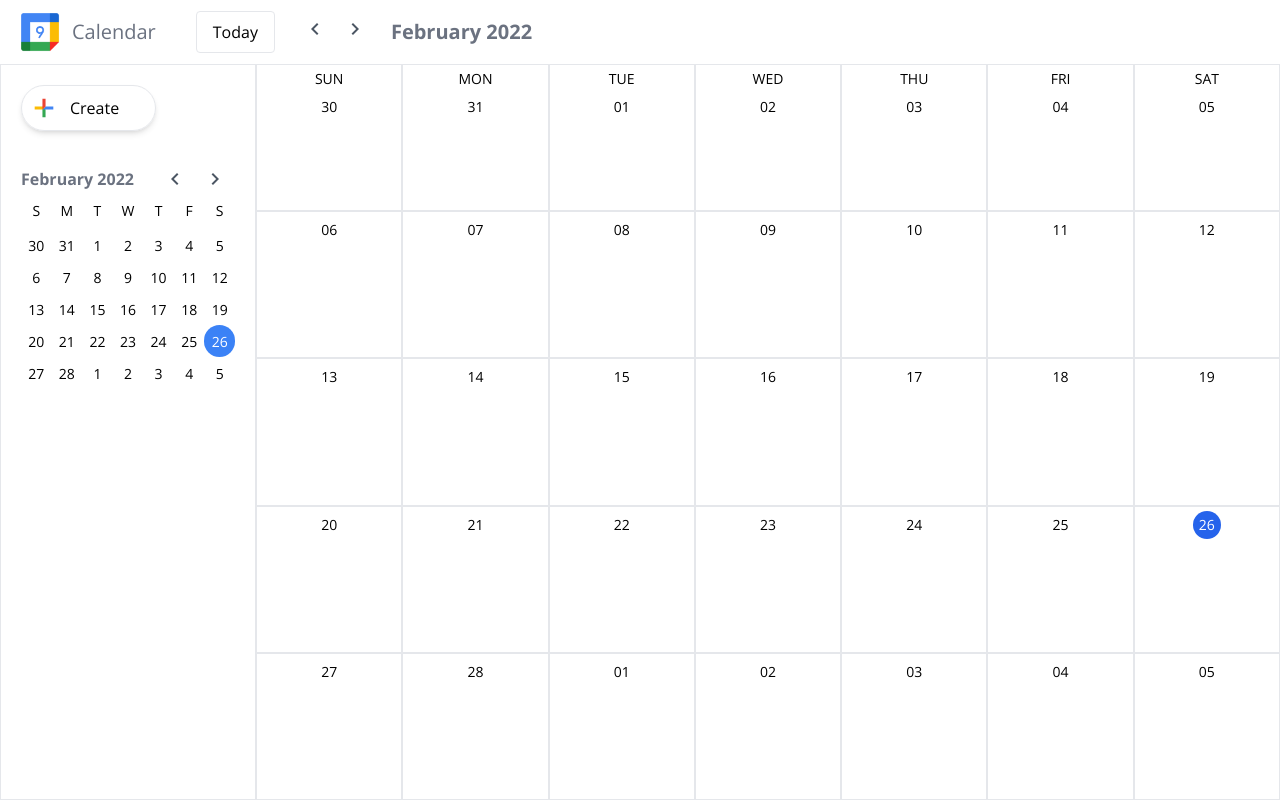
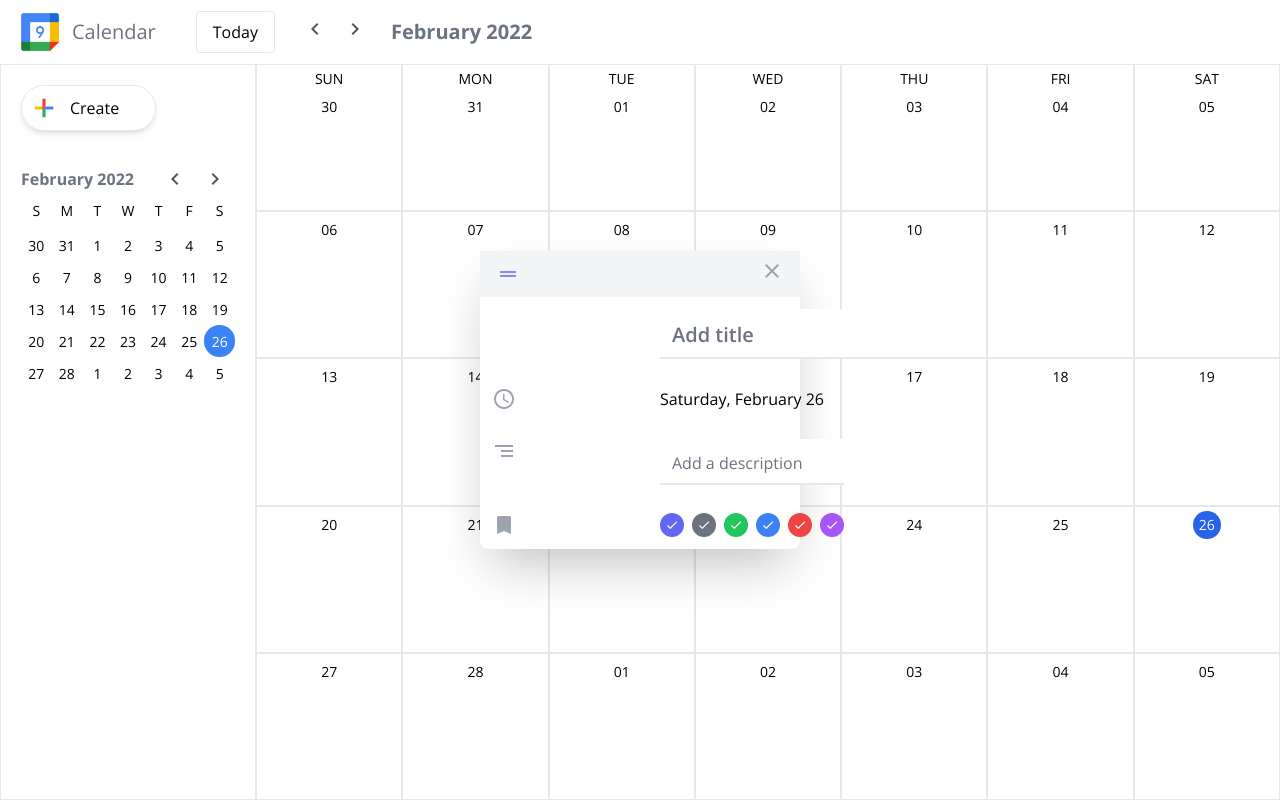
Before and after one commit to rizqizulfian/react-google-calender-clone, a React (Create React App) app: page / in a window 1280 px wide. Both pictures are taken after a click on the button "Create". Built offline with nearby package versions, Linux system fonts and the light colour scheme.

Commit message:
[015] - Add EventModal & configuration tailwind dynamic classes

```diff
--- a/src/App.js
+++ b/src/App.js
@@ -7,10 +7,11 @@
 import Sidebar from './components/Sidebar';
 import Month from './components/Month';
 import GlobalContext from './context/GlobalContext';
+import EventModal from './components/EventModal';
 
 function App() {
   const [currentMonth, setCurrentMonth] = useState(getMonth());
-  const { monthIndex } = useContext(GlobalContext);
+  const { monthIndex, showEventModal } = useContext(GlobalContext);
 
   useEffect(() => {
     console.log('ini woi', monthIndex)
@@ -19,6 +20,7 @@
 
   return (
     <React.Fragment>
+      {showEventModal && <EventModal />}
       <div className="h-screen flex flex-col">
         <CalenderHeader />
         <div className="flex flex-1">
--- a/src/components/CreateEventButton.js
+++ b/src/components/CreateEventButton.js
@@ -1,9 +1,15 @@
-import React from 'react';
+import React, { useContext } from 'react';
 import plusImg from '../assets/plus.svg';
+import GlobalContext from '../context/GlobalContext';
 
 const CreateEventButton = () => {
+  const { setShowEventModal } = useContext(GlobalContext)
+  const handlerEventModal = () => {
+    setShowEventModal(true);
+  };
+
   return (
-    <button className="border p-2 rounded-full flex items-center shadow-md hover:shadow-2xl">
+    <button onClick={handlerEventModal} className="border p-2 rounded-full flex items-center shadow-md hover:shadow-2xl">
       <img src={plusImg} alt="create_event" className="w-7 h-7" />
       <span className="pl-3 pr-7"> Create</span>
     </button>
--- a/src/components/Day.js
+++ b/src/components/Day.js
@@ -1,18 +1,29 @@
 import dayjs from 'dayjs';
-import React from 'react';
+import React, { useContext } from 'react';
+import GlobalContext from '../context/GlobalContext';
 
 const Day = ({ day, rowIdx }) => {
   const getCurrentDayClass = () => {
     return day.format('DD-MM-YY') === dayjs().format('DD-MM-YY') ? 'bg-blue-600 text-white rounded-full w-7' : '';
   }
+  const { setDaySelected, setShowEventModal } = useContext(GlobalContext);
+
+  const handlerClickDate = () => {
+    setDaySelected(day);
+    setShowEventModal(true);
+  };
+
   return (
     <div className="border border-gray-200 flex flex-col">
       <header className="flex flex-col items-center">
-        { rowIdx === 0 && <p className="text-sm mt-1">{day.format('ddd').toUpperCase()}</p> }
+        {rowIdx === 0 && <p className="text-sm mt-1">{day.format('ddd').toUpperCase()}</p>}
         <p className={`text-sm p-1 my-1 text-center ${getCurrentDayClass()}`}>
           {day.format('DD')}
         </p>
       </header>
+      <div className="flex-1 cursor-pointer" onClick={handlerClickDate}>
+        {""}
+      </div>
     </div>
   );
 };
--- /dev/null
+++ b/src/components/EventModal.js
@@ -0,0 +1,92 @@
+import React, { useContext, useState } from 'react';
+import GlobalContext from '../context/GlobalContext';
+
+const labelsClasses = [
+  "indigo",
+  "gray",
+  "green",
+  "blue",
+  "red",
+  "purple",
+];
+
+
+const EventModal = () => {
+  const { setShowEventModal, daySelected } = useContext(GlobalContext);
+  const handlerCloseButton = () => {
+    setShowEventModal(false);
+  };
+  const [title, setTitle] = useState('');
+  const [description, setDescription] = useState('');
+
+  const handlerInputTitle = (e) => {
+    setTitle(e.target.value);
+  };
+
+  const handlerInputDescription = (e) => {
+    setDescription(e.target.value);
+  };
+
+  return (
+    <div className="h-screen w-full fixed left-0 top-0 flex justify-center items-center">
+      <form className="bg-white rounded-lg shadow-2xl w-1/4">
+        <header className="bg-gray-100 px-4 py-2 flex justify-between items-center">
+          <span className="material-icons-outlined text-indigo-400">
+            drag_handle
+          </span>
+          <button onClick={handlerCloseButton}>
+            <span className="material-icons-outlined text-gray-400">
+              close
+            </span>
+          </button>
+        </header>
+        <div className="p-3">
+          <div className="grid grid-cols-1/5 item-end gap-y-7">
+            <div>
+            </div>
+            <input type="text"
+              className="pt-3 border-0 text-gray-600 text-xl font-semibold pb-2 w-full border-b-2 border-gray-200 focus:outlined-none focus:ring-0 focus:border-blue-500"
+              name="title"
+              placeholder="Add title"
+              onChange={handlerInputTitle}
+              value={title}
+              required
+            />
+            <span className="material-icons-outlined text-gray-400">
+              schedule
+            </span>
+            <p>{daySelected.format("dddd, MMMM DD")}</p>
+            <span className="material-icons-outlined text-gray-400">
+              segment
+            </span>
+            <input type="text"
+              className="pt-3 border-0 text-gray-600 pb-2 w-full border-b-2 border-gray-200 focus:outlined-none focus:ring-0 focus:border-blue-500"
+              name="description"
+              placeholder="Add a description"
+              onChange={handlerInputDescription}
+              value={description}
+              required
+            />
+            <span className="material-icons-outlined text-gray-400">
+              bookmark_order
+            </span>
+            <div className="flex gap-x-2">
+              {labelsClasses.map((lblClass, i) => (
+                <span
+                  key={i}
+                  className={`bg-${lblClass}-500 w-6 h-6 rounded-full flex items-center justify-center cursor-pointer`}
+                >
+                  <span className="material-icons-outlined text-white text-sm">
+                    check
+                  </span>
+                </span>
+              ))}
+            </div>
+          </div>
+        </div>
+      </form>
+    </div>
+  )
+};
+
+export default EventModal;
--- a/src/context/ContextWrapper.js
+++ b/src/context/ContextWrapper.js
@@ -5,7 +5,8 @@
 const ContextWrapper = (props) => {
   const [monthIndex, setMonthIndex] = useState(dayjs().month());
   const [smallCalendarMonth, setSmallCalendarMonth] = useState(null);
-  const [daySelected, setDaySelected] = useState(null);
+  const [daySelected, setDaySelected] = useState(dayjs());
+  const [showEventModal, setShowEventModal] = useState(false);
 
   useEffect(() => {
     if (smallCalendarMonth !== null) {
@@ -21,6 +22,8 @@
       setSmallCalendarMonth,
       daySelected,
       setDaySelected,
+      showEventModal,
+      setShowEventModal,
     }}>
       {props.children}
     </GlobalContext.Provider>
--- a/src/context/GlobalContext.js
+++ b/src/context/GlobalContext.js
@@ -7,6 +7,8 @@
   setSmallCalendarMonth: (index) => {},
   daySelected: null,
   setDaySelected: (day) => {},
+  showEventModal: false,
+  setShowEventModal: () => {},
 });
 
 export default GlobalContext;
--- a/tailwind.config.js
+++ b/tailwind.config.js
@@ -1,6 +1,20 @@
+const labelsClasses = [
+  "indigo",
+  "gray",
+  "green",
+  "blue",
+  "red",
+  "purple",
+];
+
 module.exports = {
   content: [
     "./src/**/*.{js,jsx,ts,tsx}",
+  ],
+  safelist: [
+    ...labelsClasses.map((lbl) => `bg-${lbl}-500`),
+    ...labelsClasses.map((lbl) => `bg-${lbl}-200`),
+    ...labelsClasses.map((lbl) => `text-${lbl}-400`)
   ],
   theme: {
     extend: {
@@ -12,5 +26,5 @@
       }
     },
   },
-  plugins: [],
+  plugins: [require("@tailwindcss/forms")],
 }
```
